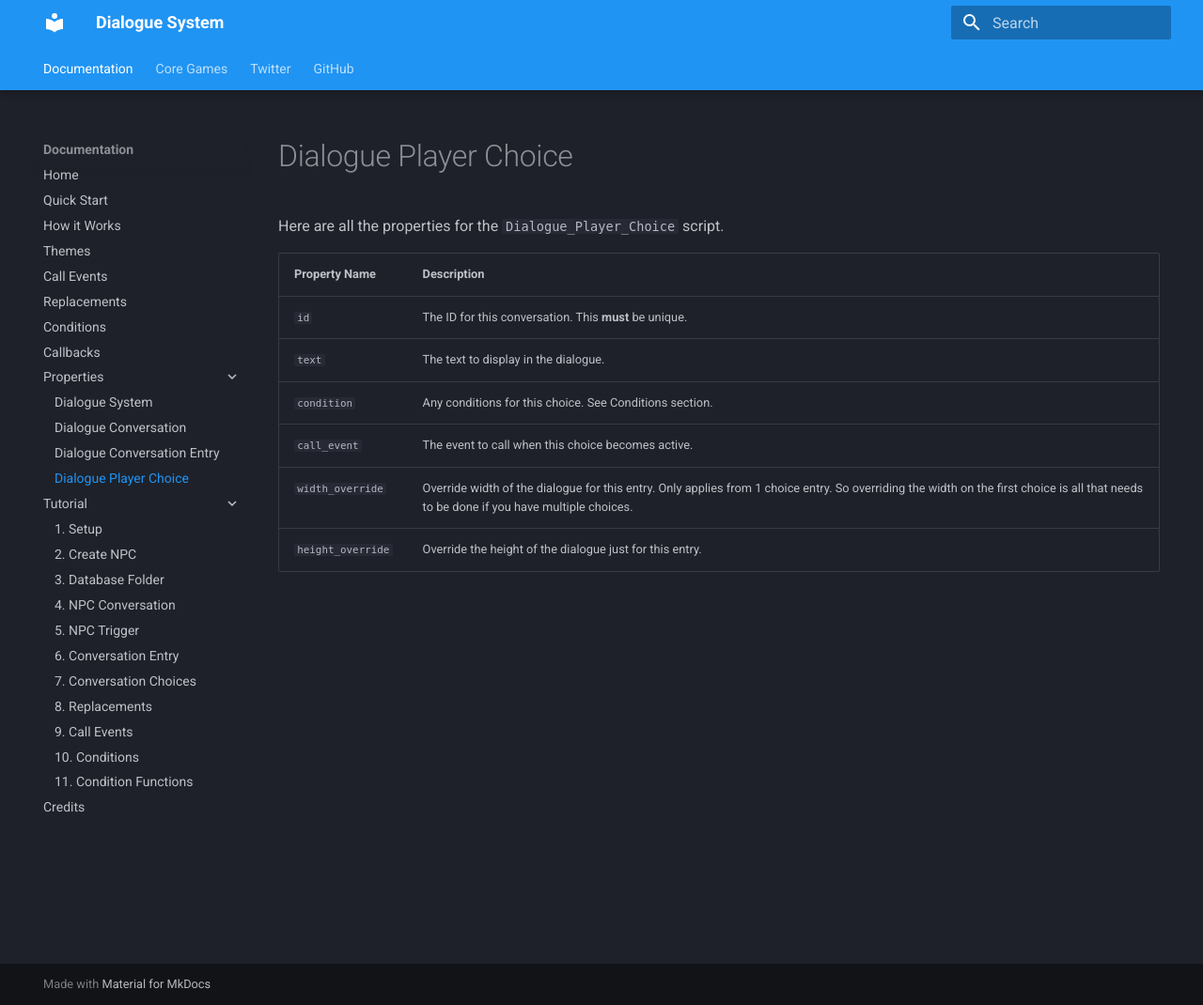
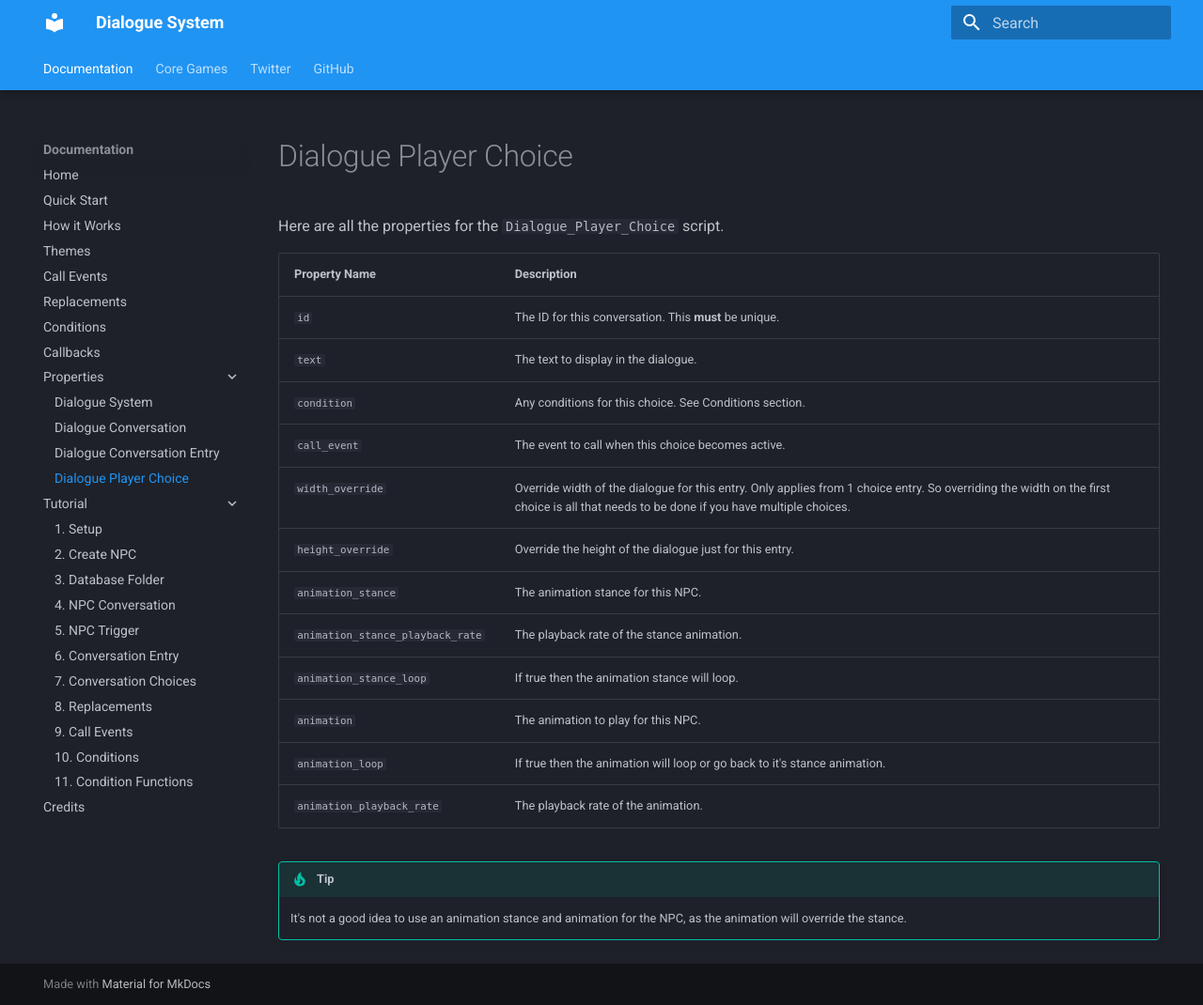
Before and after one commit to CommanderFoo/Core-Dialogue-System-Docs, an MkDocs documentation site: the page built from docs/properties/dialogue-player-choice.md, in a window 1280 px wide and 1070 px high. Shown: the whole window at 94% size. Built offline with MkDocs 1.6.1 and Material for MkDocs 9.7.7, drawn with Linux system fonts in a browser that asks for light colours; some web fonts are replaced.

Commit message:
Animations

```diff
--- a/docs/properties/dialogue-player-choice.md
+++ b/docs/properties/dialogue-player-choice.md
@@ -10,3 +10,12 @@ Here are all the properties for the `Dialogue_Player_Choice` script.
 | `call_event` | The event to call when this choice becomes active. |
 | `width_override` | Override width of the dialogue for this entry.  Only applies from 1 choice entry.  So overriding the width on the first choice is all that needs to be done if you have multiple choices. |
 | `height_override` | Override the height of the dialogue just for this entry. |
+| `animation_stance` | The animation stance for this NPC. |
+| `animation_stance_playback_rate` | The playback rate of the stance animation. |
+| `animation_stance_loop` | If true then the animation stance will loop. |
+| `animation` | The animation to play for this NPC. |
+| `animation_loop` | If true then the animation will loop or go back to it's stance animation. |
+| `animation_playback_rate` | The playback rate of the animation. |
+
+!!! tip
+	It's not a good idea to use an animation stance and animation for the NPC, as the animation will override the stance.
```
Also changed, not shown: docs/properties/dialogue-conversation-entry.md (+9 -0 lines), docs/properties/dialogue-conversation.md (+9 -0 lines), docs/properties/dialogue-system.md (+1 -0 lines).
